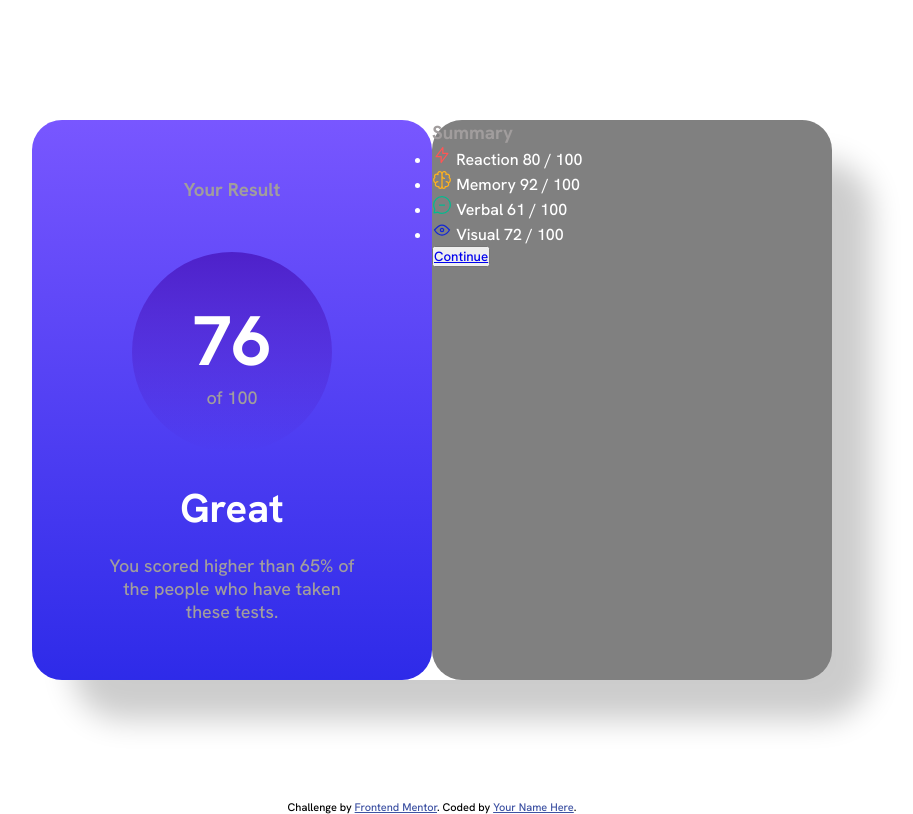
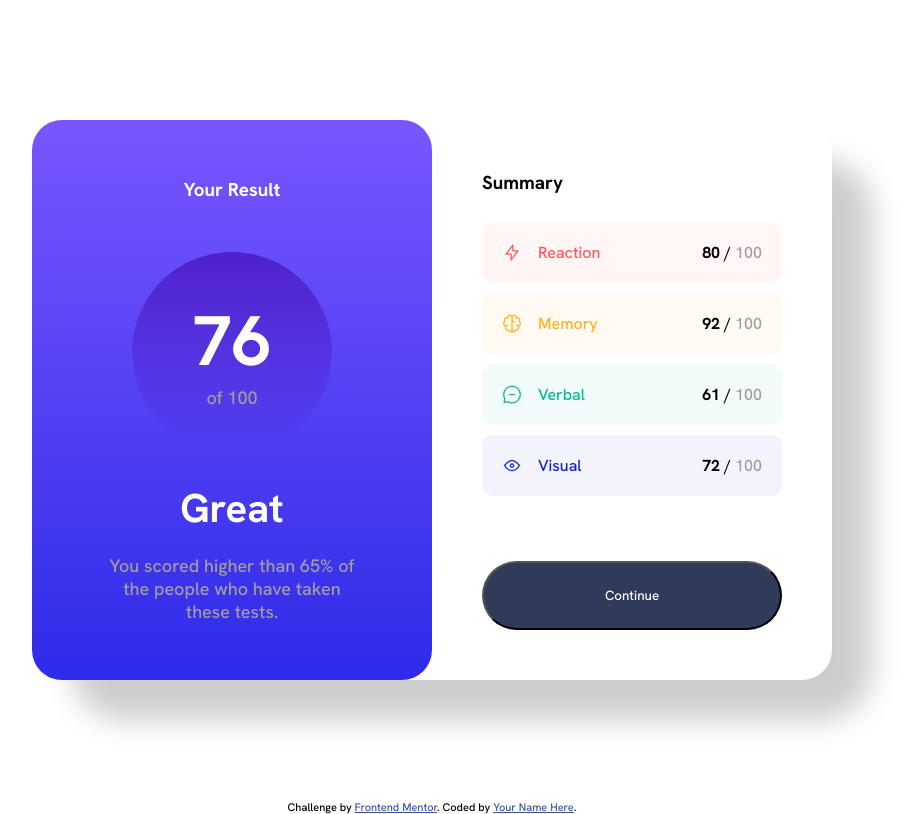
Before and after one commit to UdielOliveira/Componente-de-Sumario--Front-End, a plain HTML site: page index.html in a window 1280 px wide. Shown: the whole page, without its empty margins (208-1121 px from the left). Drawn offline with Linux system fonts and the light colour scheme.

Commit message:
finalizando o sumario

```diff
--- a/index.html
+++ b/index.html
@@ -29,15 +29,48 @@
 
           <div class="item2">
 
-            <h3>Summary</h3>
-            <ul>
-              <li><img src="assets/images/icon-reaction.svg" alt=""> Reaction 80 / 100</li>
-              <li><img src="assets/images/icon-memory.svg" alt=""> Memory 92 / 100</li>
-              <li><img src="assets/images/icon-verbal.svg" alt=""> Verbal 61 / 100</li>
-              <li><img src="assets/images/icon-visual.svg" alt=""> Visual 72 / 100</li>
-            </ul>
-            <button><a href="#">Continue</a></button>
-          </div>
+            <div class="titulo-sumario"><h3>Summary</h3></div>
+              <div class="sumario">
+
+                <div class="option">
+                  <div class="icon1">
+                    <div class="reaction">
+                      <img src="assets/images/icon-reaction.svg" alt="">
+                      <p>Reaction</p>
+                    </div>
+                    <p><strong>80</strong> / <span>100</span></p>
+                  </div>
+
+                  <div class="icon2">
+                    <div class="memory">
+                      <img src="assets/images/icon-memory.svg" alt="">
+                      <p>Memory</p>
+                    </div>
+                    <p><strong>92</strong> / <span>100</span></p>
+                  </div>
+
+                  <div class="icon3">
+                    <div class="verbal">
+                      <img src="assets/images/icon-verbal.svg" alt="">
+                      <p>Verbal</p>
+                    </div>
+                    <p><strong>61</strong> / <span>100</span></p>
+
+                  </div>
+
+                  <div class="icon4">
+                    <div class="visual">
+                      <img src="assets/images/icon-visual.svg" alt="">
+                      <p>Visual</p>
+                    </div>
+                    <p><strong>72</strong> / <span>100</span> </p>
+                  </div>
+                </div>
+
+              </div>
+              <a href="#"></a><button>Continue</a></button>
+
+            </div>
       </div>
     </section>
 
--- a/style.css
+++ b/style.css
@@ -45,19 +45,14 @@ main
     justify-content: center;
     align-items: center;
     border-radius: 30px;
+    padding: 50px;
 }
 .item1 p
 {
     font-size: 18px;
     text-align: center;
 }
-.item2
-{
-    width: 50%;
-    background-color: gray;
-    border-radius: 30px;
 
-}
 .item1 h2
 {
     margin: 30px 0 20px 0;
@@ -81,7 +76,86 @@ main
     font-size: 70px;
     color: white;
 }
-.item1 p, span, h3
+.item1 p, span
 {
     color: rgb(161, 157, 157);
 }
+.item2
+{
+    width: 50%;
+    background-color: white;
+    border-radius: 30px;
+    display: flex;
+    flex-direction: column;
+    justify-content: space-between;
+    padding: 50px;
+}
+.titulo-sumario
+{
+    color: black;
+}
+.sumario
+{
+    display: flex;
+    flex-direction: column;
+    justify-content: space-between;
+}
+.reaction, .memory, .verbal, .visual
+{
+    display: flex;
+    gap: 1rem;
+}
+.icon1, .icon2, .icon3, .icon4
+{
+    color: black;
+}
+.reaction
+{
+    color: hsl(0, 100%, 67%);
+}
+.memory
+{
+    color: hsl(39, 100%, 56%);
+}
+.verbal
+{
+    color: hsl(166, 100%, 37%);
+}
+.visual
+{
+    color: hsl(234, 85%, 45%);
+}
+.icon4
+{
+    background-color: #F3F3FD;
+}
+.icon1
+{
+    background-color: #FFF6F5;
+}
+.icon2
+{
+    background-color: #FFFBF2;
+}
+.icon3
+{
+    background-color: #F2FBFA;
+}
+.icon1, .icon2, .icon3, .icon4
+{
+    display: flex;
+    justify-content: space-between;
+    margin-bottom: 10px;
+    padding: 20px 20px ;
+    border-radius: 10px;
+}
+
+.item2 button
+{
+    padding: 24px;
+    border-radius: 50px;
+    background-color: #303B59;
+    color: white;
+    text-decoration: none;
+
+}
```
